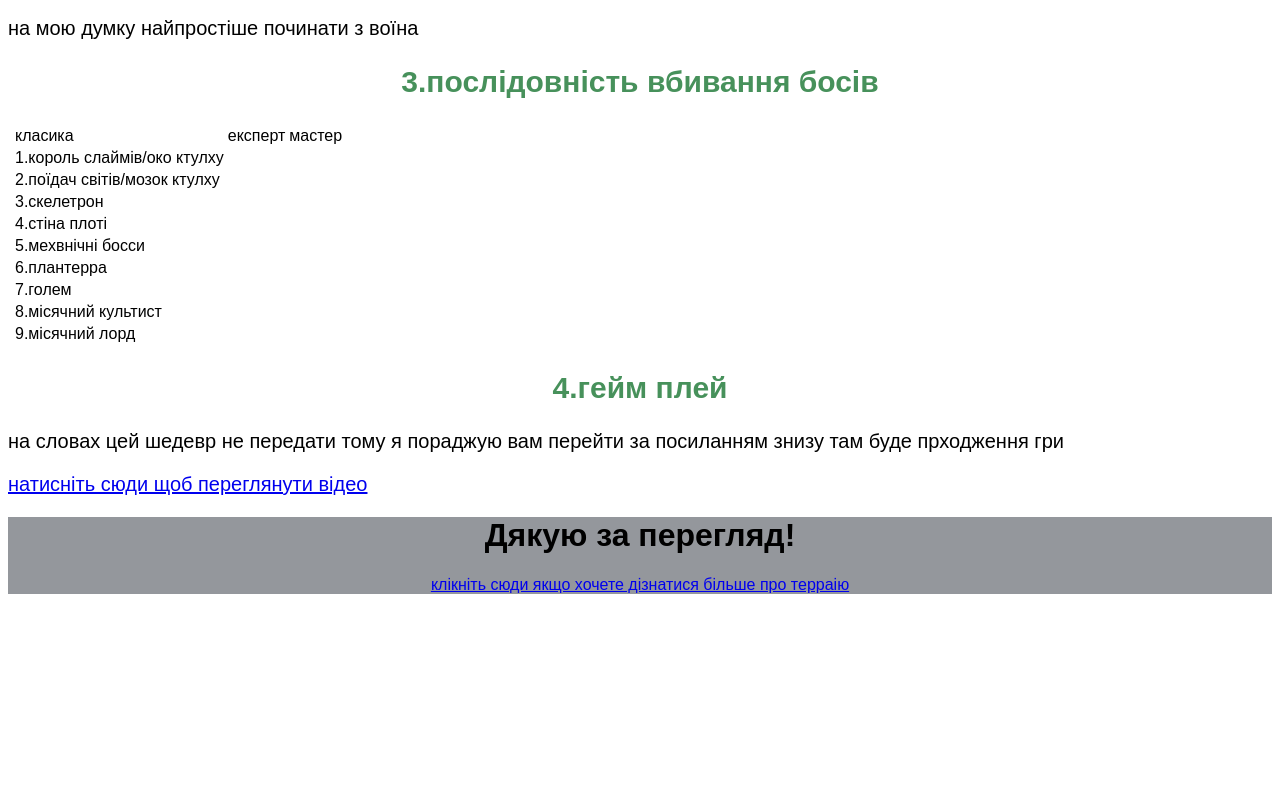
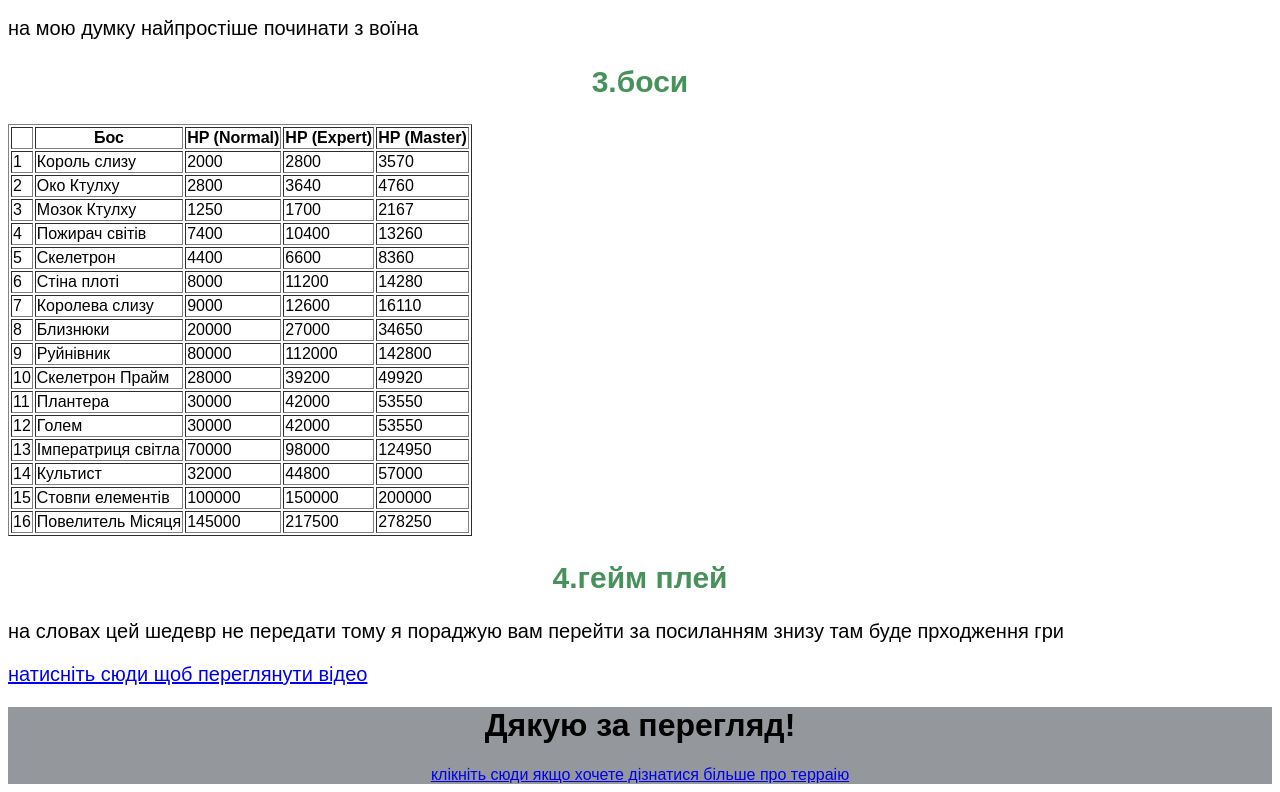
Before and after one commit to Logika2025-web/chernitenko, a plain HTML site: page index.html in a window 1280 px wide. Shown: the part 1624-2416 px from the top of the page. Before the commit the page ends 2226 px from the top, so only its background shows below. Drawn offline with Linux system fonts and the light colour scheme.

Commit message:
Update index.html

```diff
--- a/index.html
+++ b/index.html
@@ -24,73 +24,128 @@
         <p>4)<b>викликач</b> - низький захист але високий dps, тип зброї: хлист, посохи виклика </p>
         <img src="https://ih1.redbubble.net/image.4576484744.2440/flat,750x,075,f-pad,750x1000,f8f8f8.jpg" width="150" height="200">
         <p>на мою думку найпростіше починати з воїна</p>
-        <h2 style="text-align:center;color:#47915b">3.послідовність вбивання босів</h2>
-        <table style="border:1px solid:#03fc45">
+        <h2 style="text-align:center;color:#47915b">3.боси</h2>
+        <table border="1px solid black">
             <tr>
-                <td style="border:1px solid:#03fc45"></td>
-                <td style="border:1px solid:#03fc45">класика</td>
-                <td style="border:1px solid:#03fc45">експерт</td>
-                <td style="border:1px solid:#03fc45">мастер</td>
+                <th></th>
+                <th>Бос</th>
+                <th>HP (Normal)</th>
+                <th>HP (Expert)</th>
+                <th>HP (Master)</th>
             </tr>
             <tr>
-                <td></td>
-                <td>1.король слаймів/око ктулху</td>
-                <td></td>
-                <td></td>
-                <td></td>
+                <td>1</td>
+                <td>Король слизу</td>
+                <td>2000</td>
+                <td>2800</td>
+                <td>3570</td>
             </tr>
             <tr>
-                <td></td>
-                <td>2.поїдач світів/мозок ктулху</td>
-                <td></td>
-                <td></td>
-                <td></td>
+                <td>2</td>
+                <td>Око Ктулху</td>
+                <td>2800</td>
+                <td>3640</td>
+                <td>4760</td>
             </tr>
             <tr>
-                <td></td>
-                <td>3.скелетрон</td>
-                <td></td>
-                <td></td>
-                <td></td>
+                <td>3</td>
+                <td>Мозок Ктулху</td>
+                <td>1250</td>
+                <td>1700</td>
+                <td>2167</td>
             </tr>
             <tr>
-                <td></td>
-                <td>4.стіна плоті</td>
-                <td></td>
-                <td></td>
-                <td></td>
+                <td>4</td>
+                <td>Пожирач світів</td>
+                <td>7400</td>
+                <td>10400</td>
+                <td>13260</td>
             </tr>
             <tr>
-                <td></td>
-                <td>5.мехвнічні босси</td>
-                <td></td>
-                <td></td>
+                <td>5</td>
+                <td>Скелетрон</td>
+                <td>4400</td>
+                <td>6600</td>
+                <td>8360</td>
             </tr>
             <tr>
-                <td></td>
-                <td>6.плантерра</td>
-                <td></td>
-                <td></td>
+                <td>6</td>
+                <td>Стіна плоті</td>
+                <td>8000</td>
+                <td>11200</td>
+                <td>14280</td>
             </tr>
             <tr>
-                <td></td>
-                <td>7.голем</td>
-                <td></td>
-                <td></td>
+                <td>7</td>
+                <td>Королева слизу</td>
+                <td>9000</td>
+                <td>12600</td>
+                <td>16110</td>
             </tr>
             <tr>
-                <td></td>
-                <td>8.місячний культист</td>
-                <td></td>
-                <td></td>
+                <td>8</td>
+                <td>Близнюки</td>
+                <td>20000</td>
+                <td>27000</td>
+                <td>34650</td>
             </tr>
             <tr>
-                <td></td>
-                <td>9.місячний лорд</td>
-                <td></td>
-                <td></td>
+                <td>9</td>
+                <td>Руйнівник</td>
+                <td>80000</td>
+                <td>112000</td>
+                <td>142800</td>
             </tr>
-        </table>
+            <tr>
+                <td>10</td>
+                <td>Скелетрон Прайм</td>
+                <td>28000</td>
+                <td>39200</td>
+                <td>49920</td>
+            </tr>
+            <tr>
+                <td>11</td>
+                <td>Плантера</td>
+                <td>30000</td>
+                <td>42000</td>
+                <td>53550</td>
+            </tr>
+            <tr>
+                <td>12</td>
+                <td>Голем</td>
+                <td>30000</td>
+                <td>42000</td>
+                <td>53550</td>
+            </tr>
+            <tr>
+                <td>13</td>
+                <td>Імператриця світла</td>
+                <td>70000</td>
+                <td>98000</td>
+                <td>124950</td>
+            </tr>
+            <tr>
+                <td>14</td>
+                <td>Культист</td>
+                <td>32000</td>
+                <td>44800</td>
+                <td>57000</td>
+            </tr>
+            <tr>
+                <td>15</td>
+                <td>Стовпи елементів</td>
+                <td>100000</td>
+                <td>150000</td>
+                <td>200000</td>
+            </tr>
+            <tr>
+                <td>16</td>
+                <td>Повелитель Місяця</td>
+                <td>145000</td>
+                <td>217500</td>
+                <td>278250</td>
+            </tr>
+            </table>
         <h2 style="text-align:center;color:#47915b">4.гейм плей</h2>
 
         <p>на словах цей шедевр не передати тому я пораджую вам перейти за посиланням знизу там буде прходження гри </p>
```
